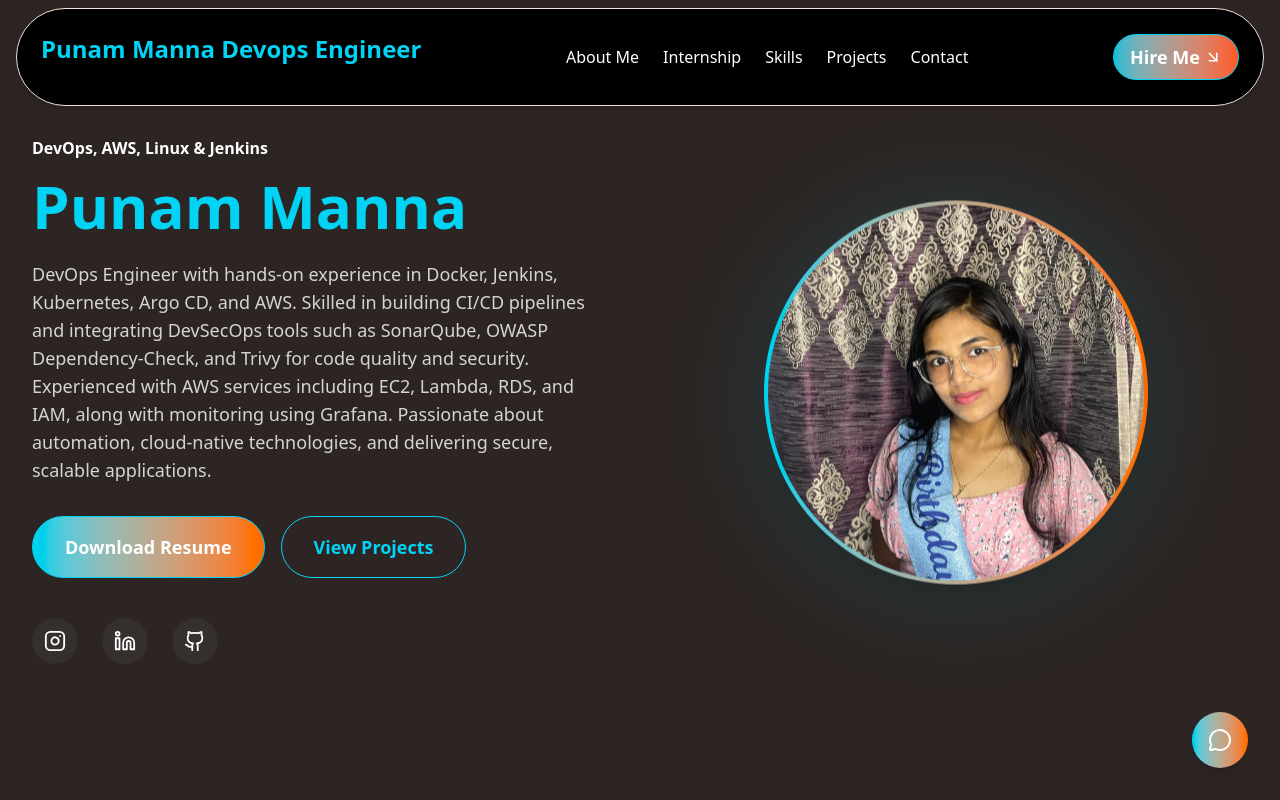
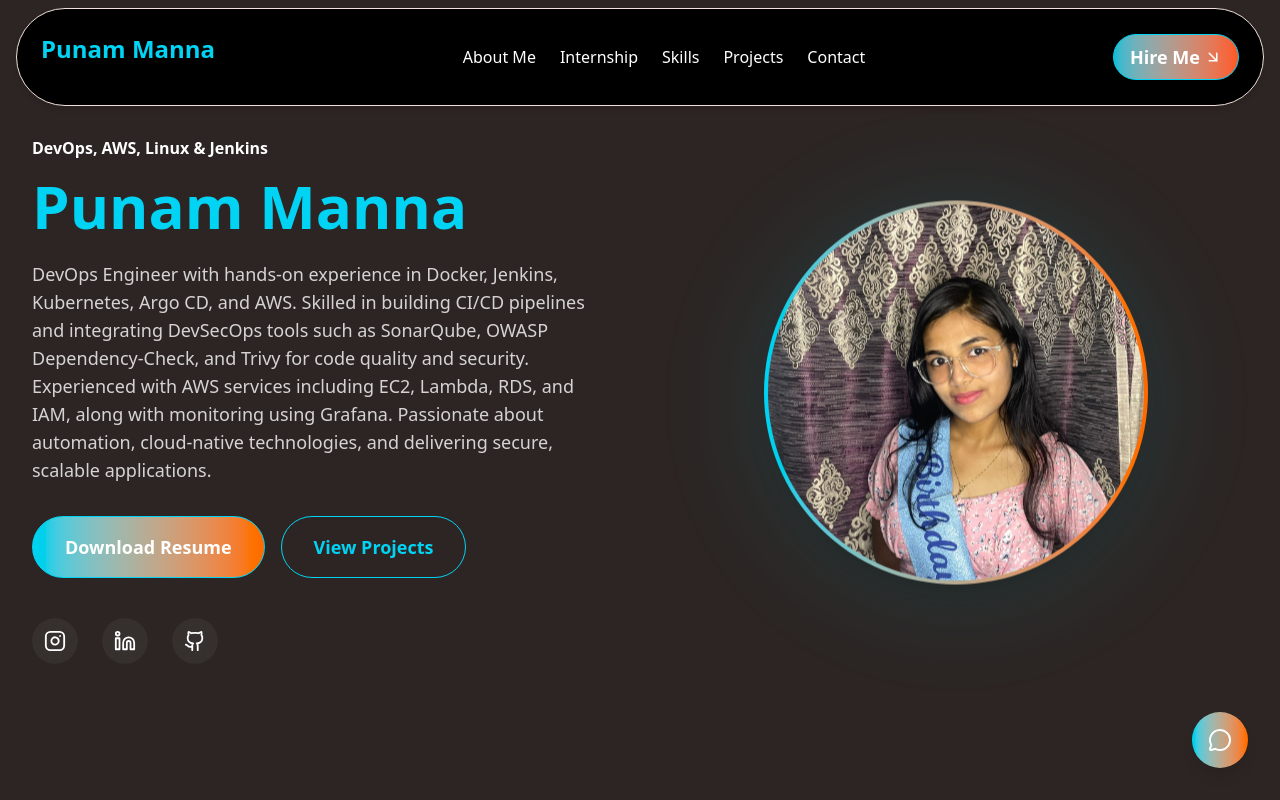
Before and after one commit to punammanna/MYResume, a React (Vite) app: page / in a window 1280 px wide. Shown: the top 800 px of the page. Built offline with nearby package versions, Linux system fonts and the light colour scheme; the HTML template or start-up script is replaced by a standard one.

Commit message:
Updated Navbar component

```diff
--- a/src/Components/Navbar.jsx
+++ b/src/Components/Navbar.jsx
@@ -24,7 +24,7 @@ const Navbar = () => {
         {/* Logo / Name */}
         <div>
           <h1 className="text-cyan-400 mb-4 font-semibold text-2xl hidden sm:block">
-            Punam Manna Devops Engineer
+            Punam Manna
           </h1>
           <h1 className="text-white font-extrabold text-3xl sm:hidden">
             PM
```
